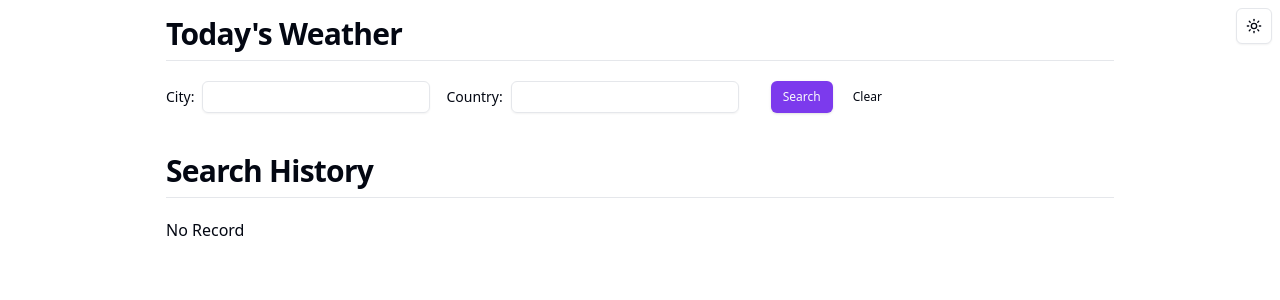
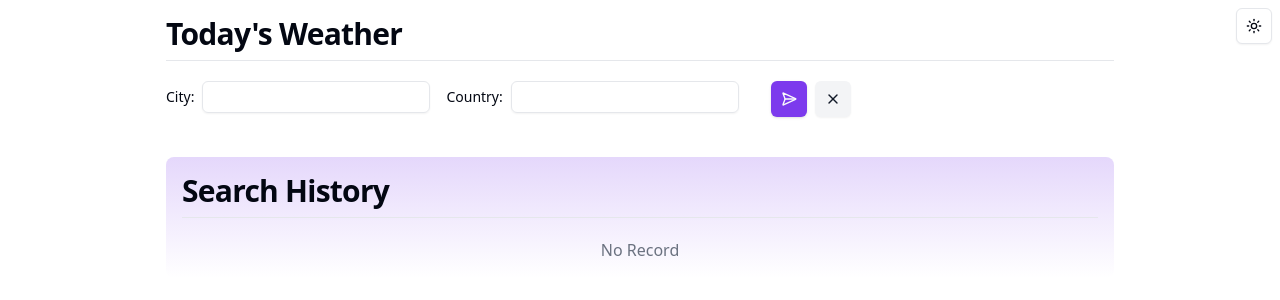
Before and after one commit to RyanRJyeo/today-weather, a Next.js app: page / in a window 1280 px wide. Shown: the top 300 px of the page. Built offline with nearby package versions, Linux system fonts and the light colour scheme.

Commit message:
Minor UI changes

```diff
--- a/src/app/(pages)/home/HomePage.tsx
+++ b/src/app/(pages)/home/HomePage.tsx
@@ -17,7 +17,7 @@ const HomePage: React.FC = () => {
           <GetWeatherForm />
           <GetWeatherResult />
         </div>
-        <div className="mt-10">
+        <div className="mt-10 p-4 rounded-s-lg rounded-e-lg bg-gradient-to-b from-primary/20 to-background">
           <h2 className="scroll-m-20 border-b pb-2 text-3xl font-semibold tracking-tight mb-5 first:mt-0">
             Search History
           </h2>
--- a/src/components/GetWeatherForm/GetWeatherForm.tsx
+++ b/src/components/GetWeatherForm/GetWeatherForm.tsx
@@ -17,6 +17,7 @@ import {
   getWeatherSchema,
 } from '@/modules/Weather/WeatherModel';
 import { zodResolver } from '@hookform/resolvers/zod';
+import { SendHorizontal, X } from 'lucide-react';
 import React, { useEffect } from 'react';
 import { useForm } from 'react-hook-form';
 
@@ -55,7 +56,7 @@ const GetWeatherForm: React.FC = () => {
     <Form {...form}>
       <form
         onSubmit={form.handleSubmit(onSubmit)}
-        className="max-w-[1280px] flex flex-col gap-8 sm:flex-row sm:items-center"
+        className="max-w-[1280px] flex flex-col gap-8 sm:flex-row sm:items-start"
       >
         <div className="flex flex-col gap-4 sm:flex-row">
           <FormField
@@ -90,15 +91,16 @@ const GetWeatherForm: React.FC = () => {
           />
         </div>
         <div className="flex gap-2">
-          <Button size="sm" type="submit">
-            Search
+          <Button aria-label="search" size="icon" type="submit">
+            <SendHorizontal />
           </Button>
           <Button
-            size="sm"
-            variant="ghost"
+            aria-label="clear"
+            size="icon"
+            variant="secondary"
             onClick={() => form.reset(defaultValues)}
           >
-            Clear
+            <X />
           </Button>
         </div>
       </form>
--- a/src/components/GetWeatherResult/GetWeatherResult.tsx
+++ b/src/components/GetWeatherResult/GetWeatherResult.tsx
@@ -12,7 +12,7 @@ const GetWeatherResult: React.FC = () => {
       {weather?.cod === 200 && (
         <div>
           <p className="text-muted-foreground">{weather.name}</p>
-          <h1 className="scroll-m-20 text-4xl font-bold tracking-tight lg:text-5xl">
+          <h1 className="scroll-m-20 text-4xl font-bold tracking-tight text-primary lg:text-5xl">
             {weather.main}
           </h1>
 
@@ -40,7 +40,7 @@ const GetWeatherResult: React.FC = () => {
         </div>
       )}
       {weather && weather.cod !== 200 && (
-        <div className="w-full bg-red-300 border-red-800 border-solid border-2 py-1 px-2">
+        <div className="w-full bg-red-200 border-red-400 rounded-lg border-solid text-black border-2 py-1 px-2">
           {weather.message}
         </div>
       )}
--- a/src/components/SearchHistoryList/SearchHistoryList.tsx
+++ b/src/components/SearchHistoryList/SearchHistoryList.tsx
@@ -27,7 +27,6 @@ const SearchHistoryList: React.FC = () => {
                       {time}
                       <Button
                         aria-label={`search-${key}`}
-                        variant="outline"
                         size="icon"
                         onClick={() => setSearchValues?.({ city, country })}
                       >
@@ -35,7 +34,7 @@ const SearchHistoryList: React.FC = () => {
                       </Button>
                       <Button
                         aria-label={`delete-${key}`}
-                        variant="outline"
+                        variant="secondary"
                         size="icon"
                         onClick={() => removeSearch?.(key)}
                       >
@@ -49,7 +48,7 @@ const SearchHistoryList: React.FC = () => {
           </TableBody>
         </Table>
       ) : (
-        <div>No Record</div>
+        <div className="text-center text-muted-foreground">No Record</div>
       )}
     </div>
   );
```
